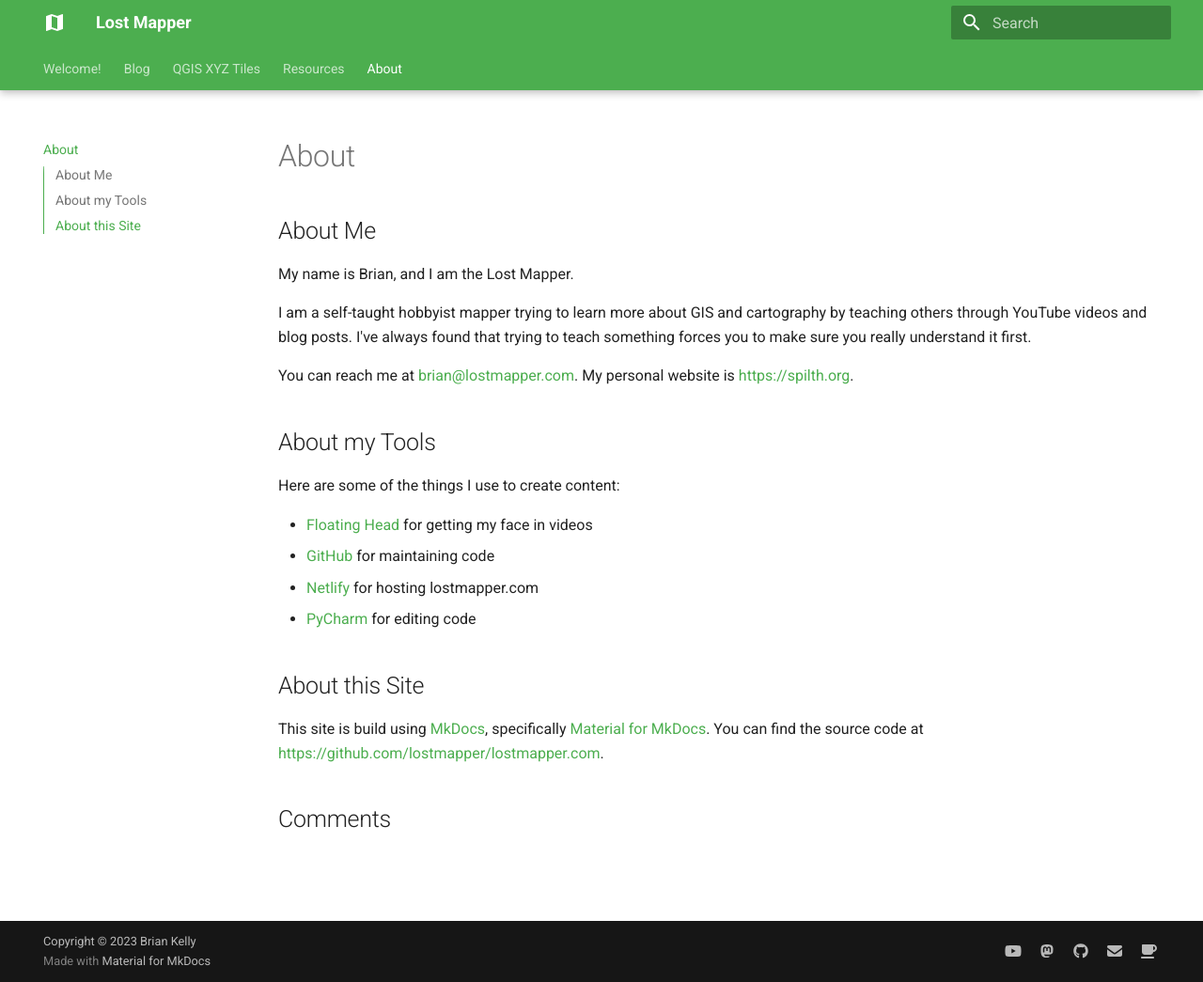
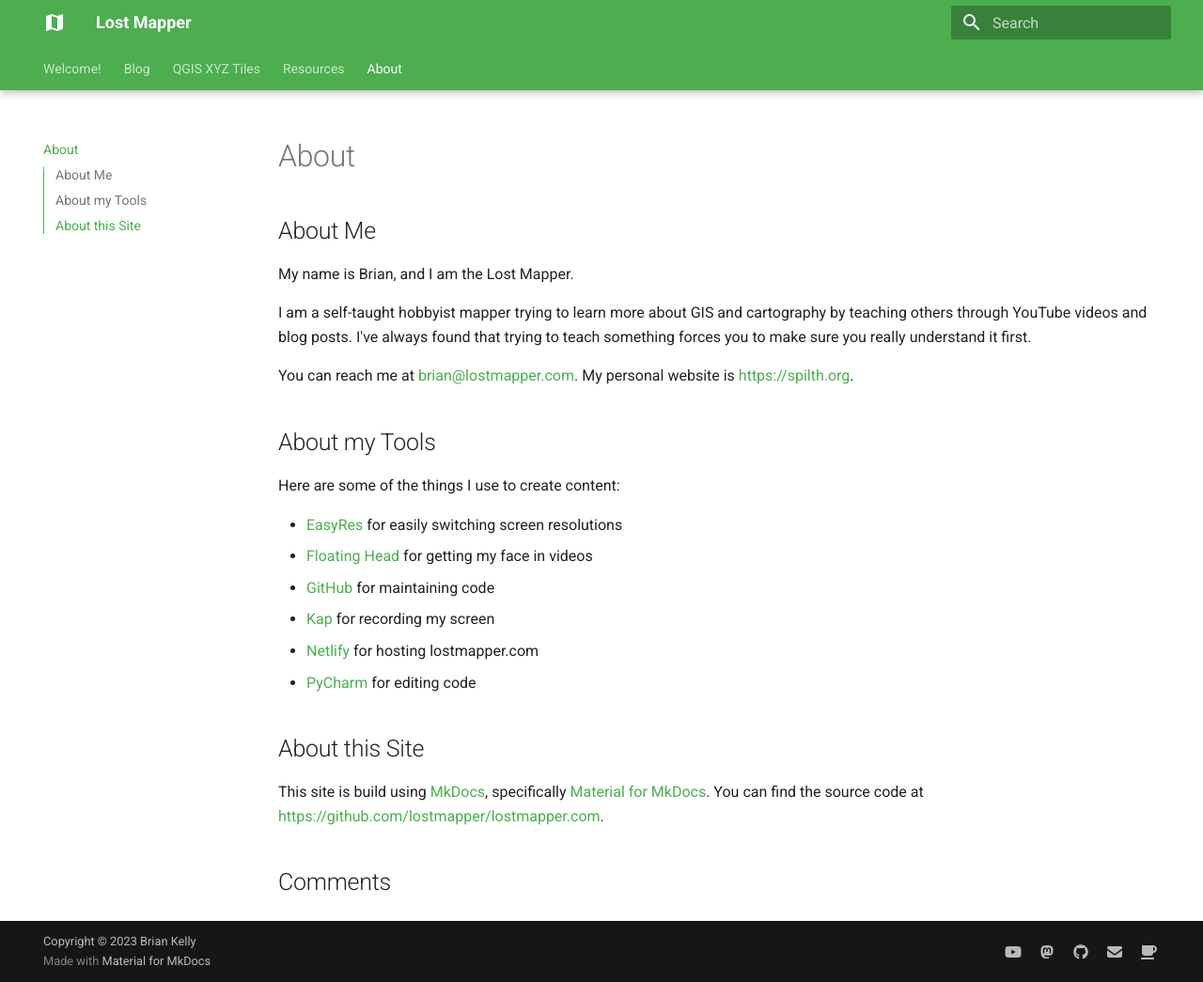
Before and after one commit to lostmapper/lostmapper-mkdocs, an MkDocs documentation site: the page built from docs/about.md, in a window 1280 px wide and 1045 px high. Shown: the whole window at 94% size. Built offline with MkDocs 1.6.1 and Material for MkDocs 9.7.7, drawn with Linux system fonts in a browser that asks for light colours; comment, search, counter and statistics services are not loaded.

Commit message:
Adds EasyRed and Kap to tooling

```diff
--- a/docs/about.md
+++ b/docs/about.md
@@ -16,8 +16,10 @@
 
 Here are some of the things I use to create content:
 
+- [EasyRes](http://easyresapp.com) for easily switching screen resolutions
 - [Floating Head](https://apps.apple.com/us/app/floating-head-show-yourself/id1565946661) for getting my face in videos
 - [GitHub](https://github.com/lostmapper) for maintaining code
+- [Kap](https://getkap.co) for recording my screen
 - [Netlify](https://www.netlify.com) for hosting lostmapper.com
 - [PyCharm](https://www.jetbrains.com/pycharm/) for editing code
 
```
